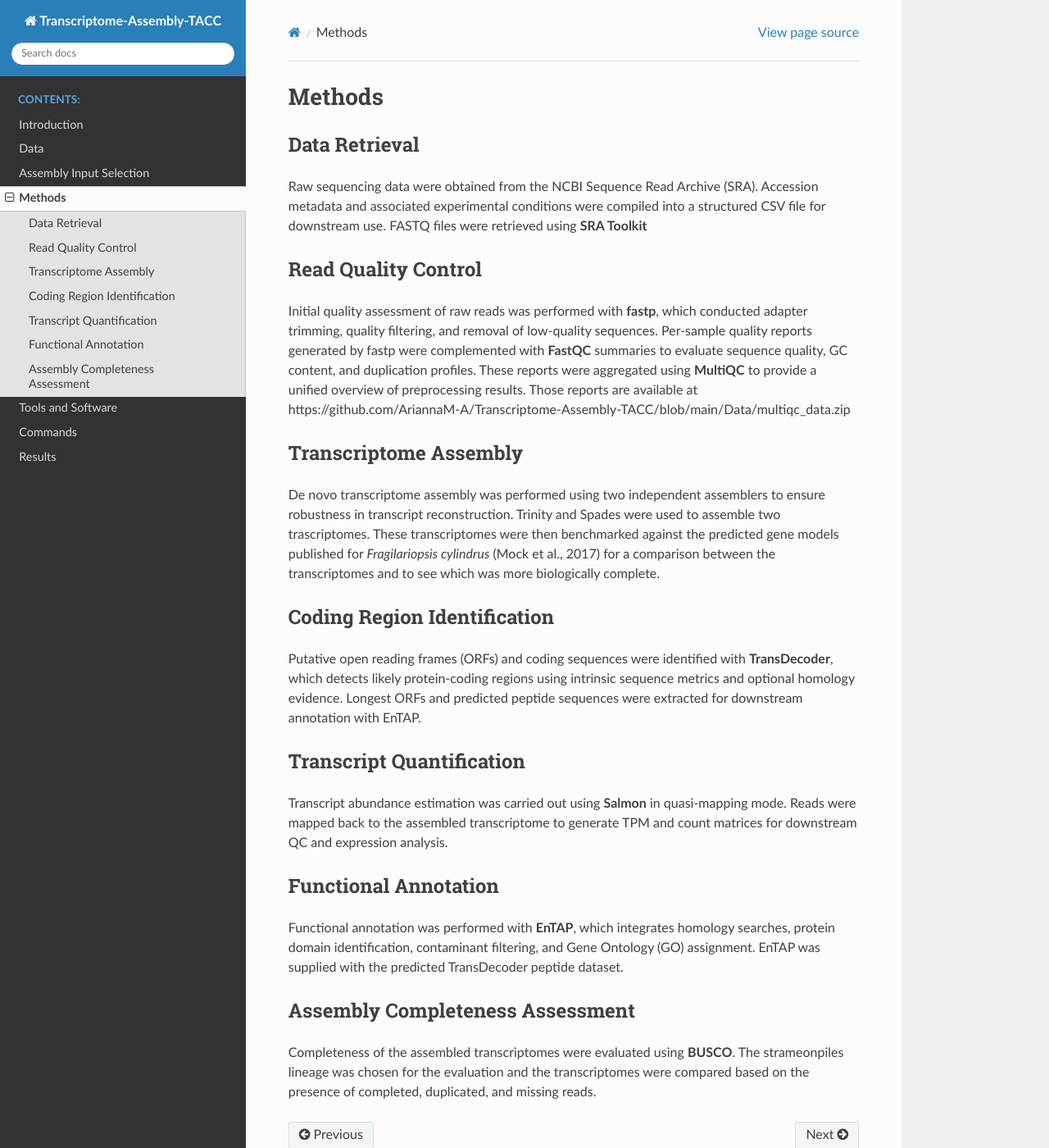
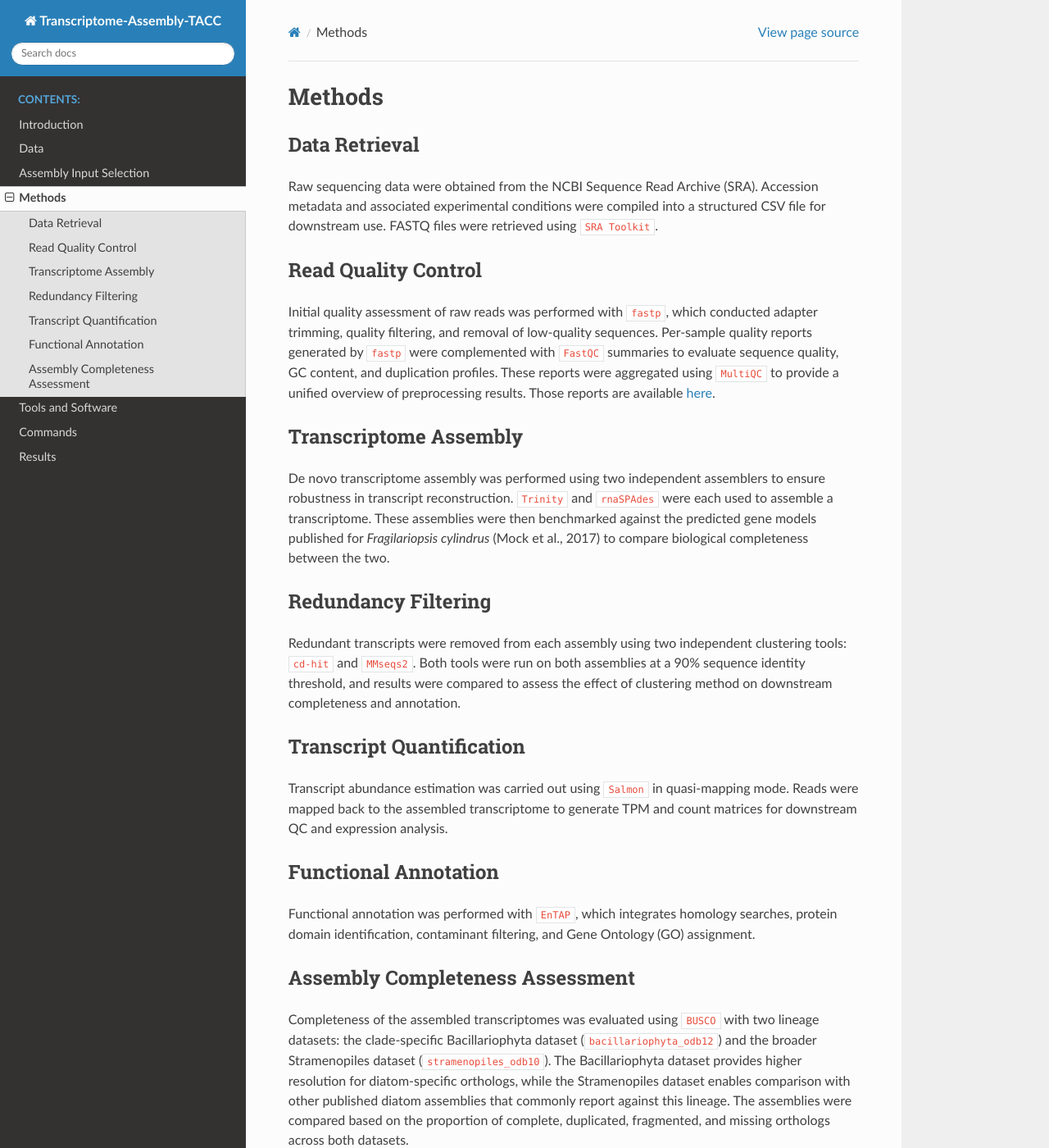
Before and after one commit to AriannaM-A/Transcriptome-Assembly-TACC, a Sphinx documentation site: the page built from docs/source/methods.md, in a window 1280 px wide and 1400 px high. Shown: the whole window at 82% size. Built offline with Sphinx 7.4.7 and the Read the Docs theme 3.1.0, drawn with Linux system fonts in a browser that asks for light colours.

Commit message:
Update section headers and formatting in methods.md

```diff
--- a/docs/source/methods.md
+++ b/docs/source/methods.md
@@ -1,22 +1,22 @@
 # Methods
 
-#### Data Retrieval
-Raw sequencing data were obtained from the NCBI Sequence Read Archive (SRA). Accession metadata and associated experimental conditions were compiled into a structured CSV file for downstream use. FASTQ files were retrieved using **SRA Toolkit**
+##### Data Retrieval
+Raw sequencing data were obtained from the NCBI Sequence Read Archive (SRA). Accession metadata and associated experimental conditions were compiled into a structured CSV file for downstream use. FASTQ files were retrieved using `SRA Toolkit`.
 
-#### Read Quality Control
-Initial quality assessment of raw reads was performed with **fastp**, which conducted adapter trimming, quality filtering, and removal of low-quality sequences. Per-sample quality reports generated by fastp were complemented with **FastQC** summaries to evaluate sequence quality, GC content, and duplication profiles. These reports were aggregated using **MultiQC** to provide a unified overview of preprocessing results. Those reports are available at https://github.com/AriannaM-A/Transcriptome-Assembly-TACC/blob/main/Data/multiqc_data.zip
+##### Read Quality Control
+Initial quality assessment of raw reads was performed with `fastp`, which conducted adapter trimming, quality filtering, and removal of low-quality sequences. Per-sample quality reports generated by `fastp` were complemented with `FastQC` summaries to evaluate sequence quality, GC content, and duplication profiles. These reports were aggregated using `MultiQC` to provide a unified overview of preprocessing results. Those reports are available [here](https://github.com/AriannaM-A/Transcriptome-Assembly-TACC/blob/main/Data/multiqc_data.zip).
 
-#### Transcriptome Assembly
-De novo transcriptome assembly was performed using two independent assemblers to ensure robustness in transcript reconstruction. Trinity and Spades were used to assemble two trascriptomes. These transcriptomes were then benchmarked against the predicted gene models published for *Fragilariopsis cylindrus* (Mock et al., 2017) for a comparison between the transcriptomes and to see which was more biologically complete.
+##### Transcriptome Assembly
+De novo transcriptome assembly was performed using two independent assemblers to ensure robustness in transcript reconstruction. `Trinity` and `rnaSPAdes` were each used to assemble a transcriptome. These assemblies were then benchmarked against the predicted gene models published for *Fragilariopsis cylindrus* (Mock et al., 2017) to compare biological completeness between the two.
 
-#### Coding Region Identification
-Putative open reading frames (ORFs) and coding sequences were identified with **TransDecoder**, which detects likely protein-coding regions using intrinsic sequence metrics and optional homology evidence. Longest ORFs and predicted peptide sequences were extracted for downstream annotation with EnTAP.
+##### Redundancy Filtering
+Redundant transcripts were removed from each assembly using two independent clustering tools: `cd-hit` and `MMseqs2`. Both tools were run on both assemblies at a 90% sequence identity threshold, and results were compared to assess the effect of clustering method on downstream completeness and annotation.
 
-#### Transcript Quantification
-Transcript abundance estimation was carried out using **Salmon** in quasi-mapping mode. Reads were mapped back to the assembled transcriptome to generate TPM and count matrices for downstream QC and expression analysis.
+##### Transcript Quantification
+Transcript abundance estimation was carried out using `Salmon` in quasi-mapping mode. Reads were mapped back to the assembled transcriptome to generate TPM and count matrices for downstream QC and expression analysis.
 
-#### Functional Annotation
-Functional annotation was performed with **EnTAP**, which integrates homology searches, protein domain identification, contaminant filtering, and Gene Ontology (GO) assignment. EnTAP was supplied with the predicted TransDecoder peptide dataset.
+##### Functional Annotation
+Functional annotation was performed with `EnTAP`, which integrates homology searches, protein domain identification, contaminant filtering, and Gene Ontology (GO) assignment.
 
-#### Assembly Completeness Assessment
-Completeness of the assembled transcriptomes were evaluated using **BUSCO**. The strameonpiles lineage was chosen for the evaluation and the transcriptomes were compared based on the presence of completed, duplicated, and missing reads.
+##### Assembly Completeness Assessment
+Completeness of the assembled transcriptomes was evaluated using `BUSCO` with two lineage datasets: the clade-specific Bacillariophyta dataset (`bacillariophyta_odb12`) and the broader Stramenopiles dataset (`stramenopiles_odb10`). The Bacillariophyta dataset provides higher resolution for diatom-specific orthologs, while the Stramenopiles dataset enables comparison with other published diatom assemblies that commonly report against this lineage. The assemblies were compared based on the proportion of complete, duplicated, fragmented, and missing orthologs across both datasets.
```
